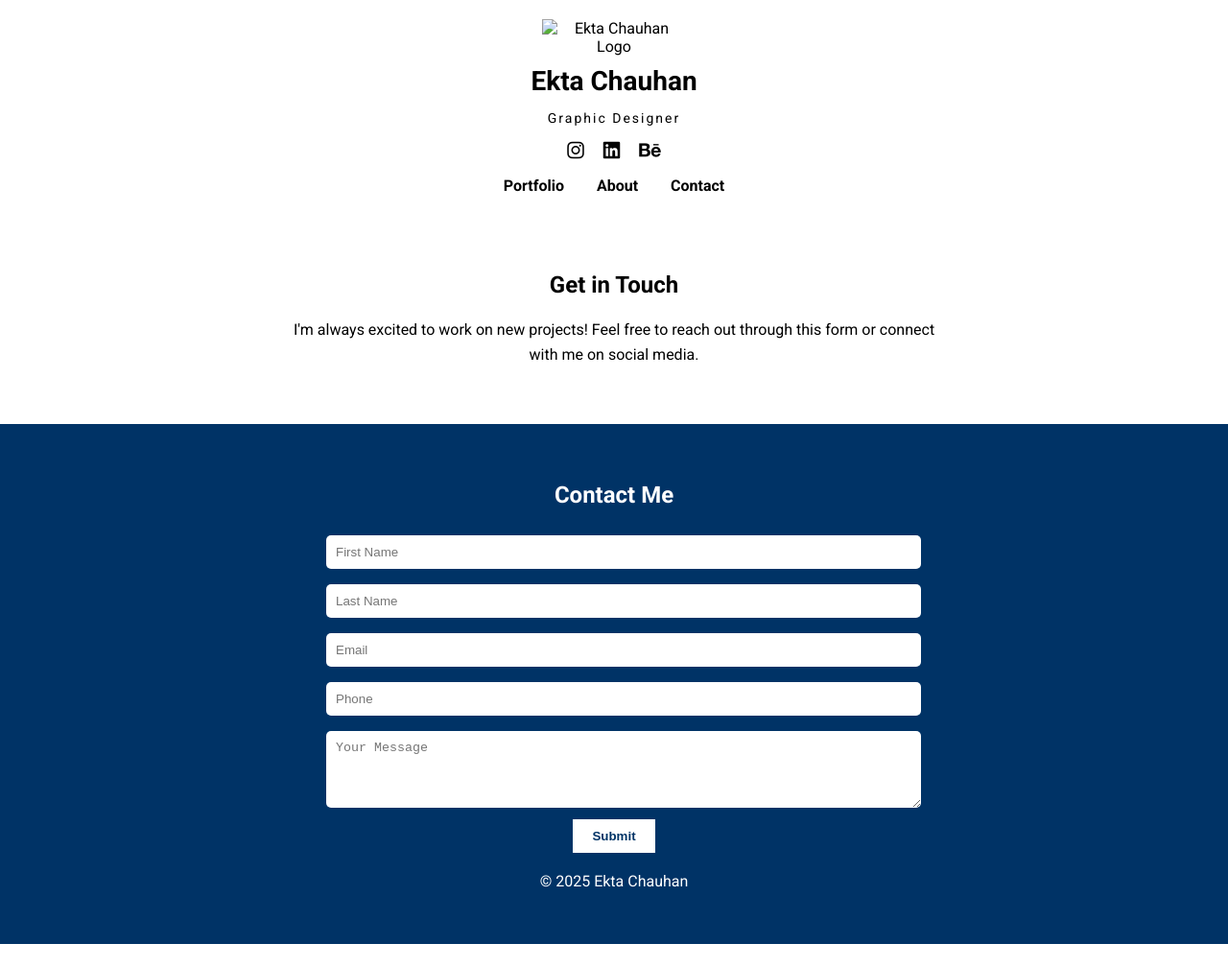
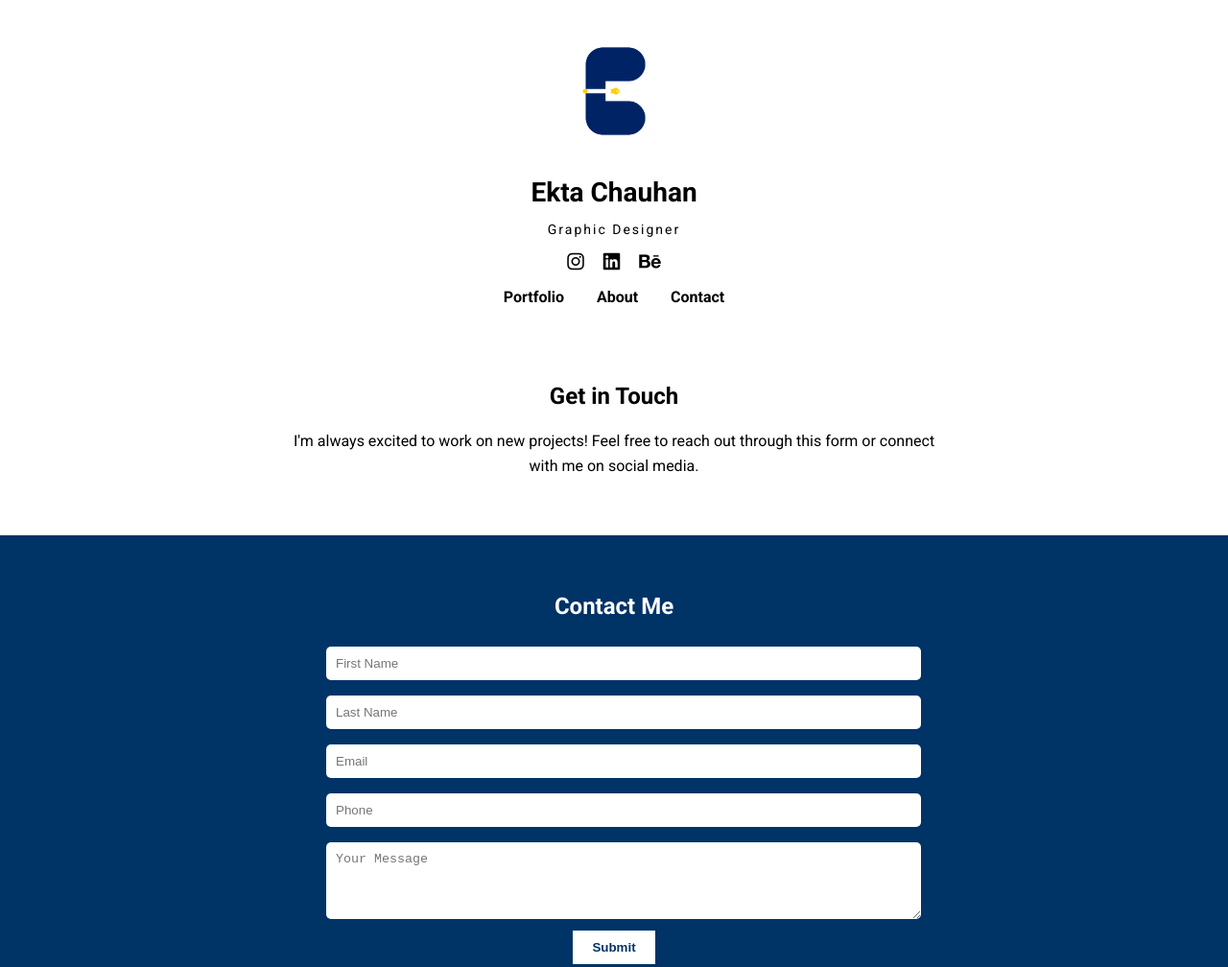
Before and after one commit to Ekta-Chauhan-design/graphic-portfolio, a plain HTML site: page contact.html in a window 1280 px wide. Shown: the top 1008 px of the page at 96% size. Before the commit the page ends 984 px from the top, so only its background shows below. Drawn offline with Linux system fonts and the light colour scheme.

Commit message:
contact.html

```diff
--- a/contact.html
+++ b/contact.html
@@ -32,7 +32,7 @@
 <body>
 
 <header>
-  <img src="images/logo.png" alt="Ekta Chauhan Logo">
+  <img src="Ekta Chauhan Logo.png" alt="Ekta Chauhan Logo">
   <h1>Ekta Chauhan</h1>
   <p>Graphic Designer</p>
   <div class="social-icons">
```
